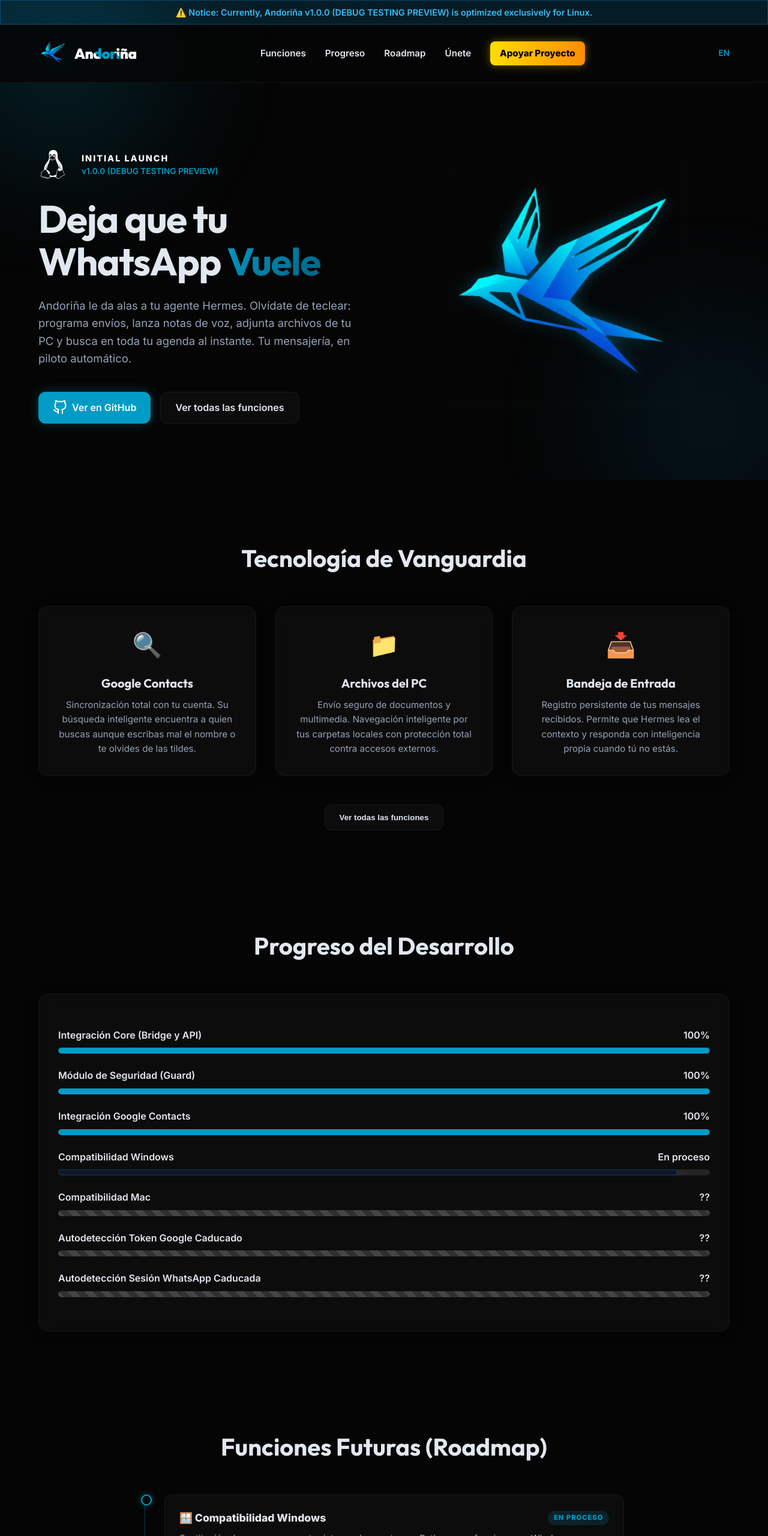
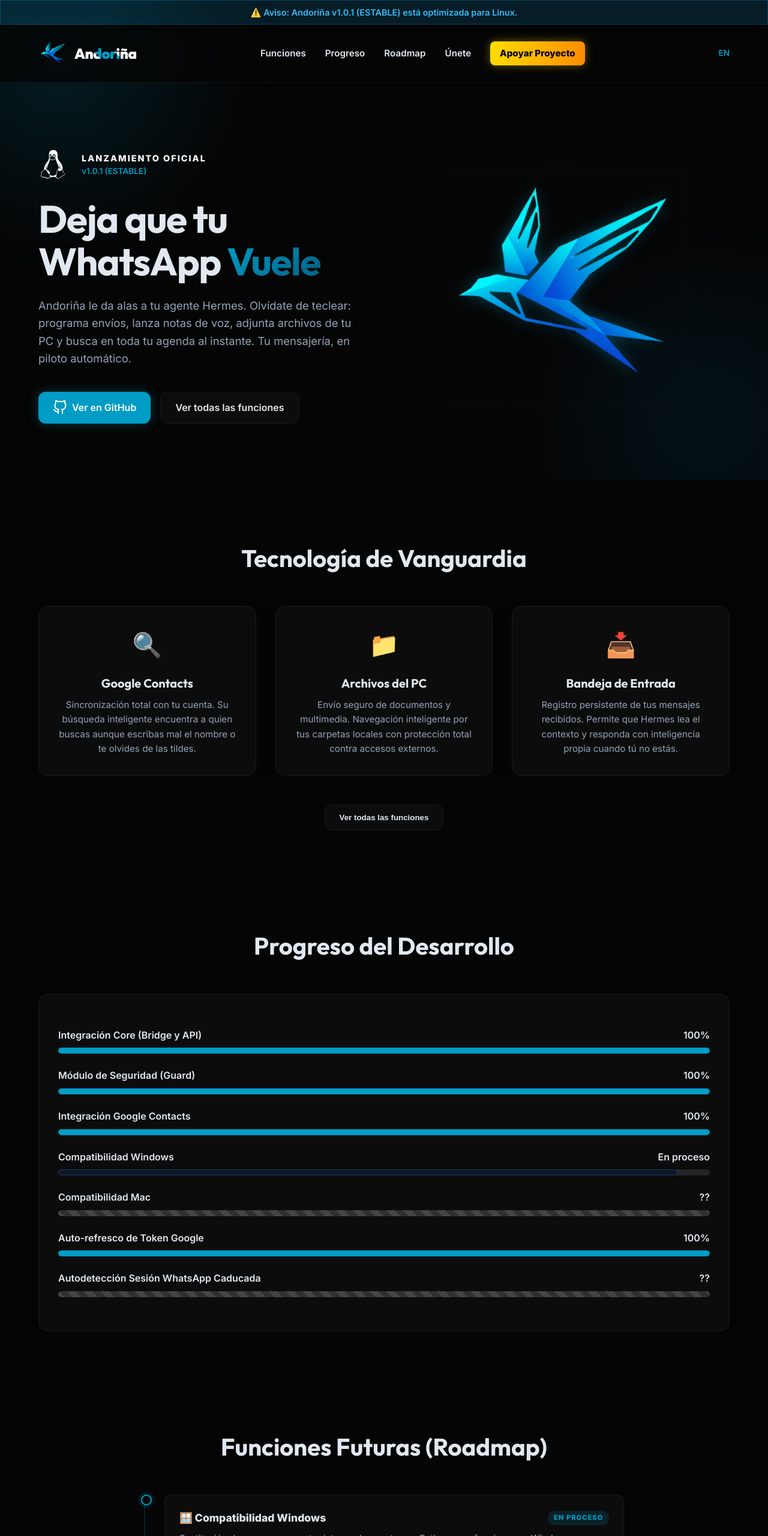
Before and after one commit to AndorinaAI/Andorina-WhatsApp-Agent-for-Hermes, a plain HTML site: page docs/index-es.html in a window 1280 px wide. Shown: the top 2560 px of the page at 60% size. Drawn offline with Linux system fonts and the light colour scheme.

Commit message:
docs: Update official website to v1.0.1 Stable

```diff
--- a/docs/index-es.html
+++ b/docs/index-es.html
@@ -20,7 +20,7 @@
 
 <body>
     <div class="linux-banner">
-        ⚠️ Notice: Currently, Andoriña v1.0.0 (DEBUG TESTING PREVIEW) is optimized exclusively for Linux.
+        ⚠️ Aviso: Andoriña v1.0.1 (ESTABLE) está optimizada para Linux.
     </div>
 
     <div class="background-elements">
@@ -49,8 +49,8 @@
                 <div class="hero-platform">
                     <img src="assets/linux-svg.svg" alt="Linux">
                     <div class="platform-info">
-                        <span class="platform-label">Initial Launch</span>
-                        <span class="platform-ver">v1.0.0 (DEBUG TESTING PREVIEW)</span>
+                        <span class="platform-label">Lanzamiento Oficial</span>
+                        <span class="platform-ver">v1.0.1 (ESTABLE)</span>
                     </div>
                 </div>
                 <h1>Deja que tu WhatsApp <span class="text-gradient">Vuele</span></h1>
@@ -151,8 +151,8 @@
                     <div class="progress-bar"><div class="progress-fill loading"></div></div>
                 </div>
                 <div class="progress-container">
-                    <div class="progress-label"><span>Autodetección Token Google Caducado</span> <span>??</span></div>
-                    <div class="progress-bar"><div class="progress-fill loading"></div></div>
+                    <div class="progress-label"><span>Auto-refresco de Token Google</span> <span>100%</span></div>
+                    <div class="progress-bar"><div class="progress-fill" style="width: 100%;"></div></div>
                 </div>
                 <div class="progress-container">
                     <div class="progress-label"><span>Autodetección Sesión WhatsApp Caducada</span> <span>??</span></div>
```
Also changed, not shown: docs/index.html (+5 -5 lines).
